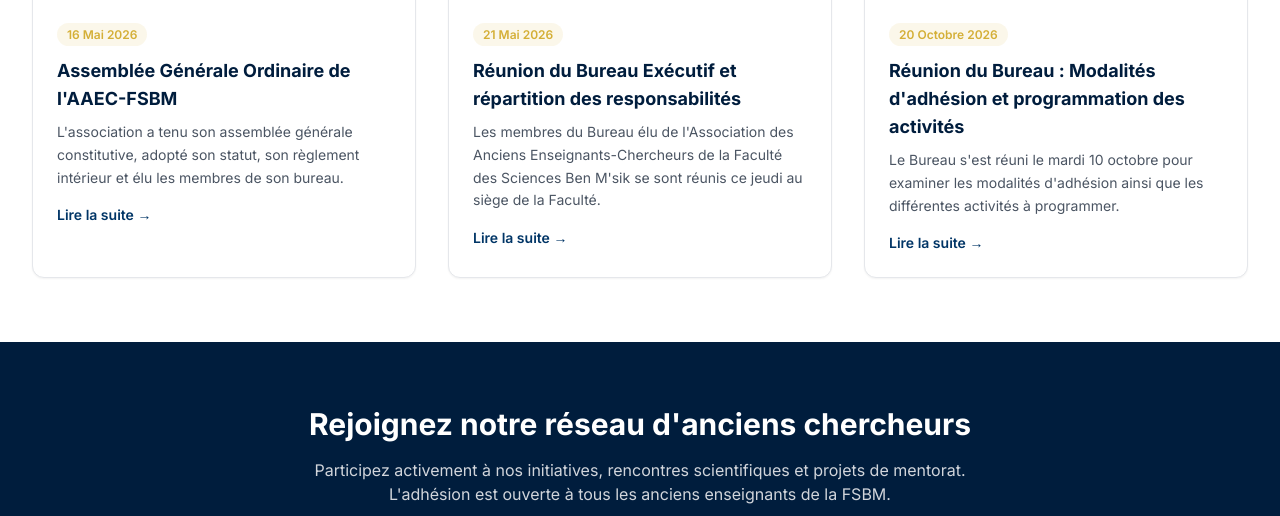
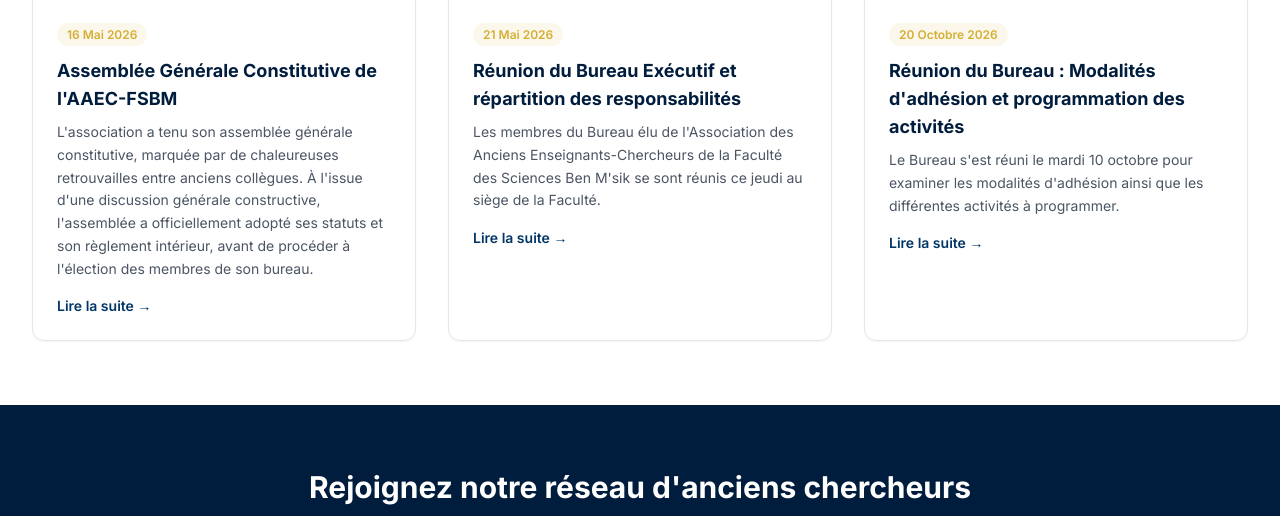
Before and after one commit to associationancensfsbm-web/mon-site, a plain HTML site: page index.html in a window 1280 px wide. Shown: the part 2210-2726 px from the top of the page. Drawn offline with nearby package versions, Linux system fonts and the light colour scheme.

Commit message:
Modify news entry for AAEC-FSBM assembly
Updated titles and descriptions for the association's general assembly news entry.

```diff
--- a/index.html
+++ b/index.html
@@ -449,10 +449,10 @@
             news: [
                 {
                     date: "16 Mai 2026",
-                    title_fr: "Assemblée Générale Ordinaire de l'AAEC-FSBM",
-                    title_ar: "الجمع العام العادي لجمعية  قدماء الأساتذة الباحثين لكلية العلوم بن مسيك",
-                    desc_fr: "L'association a tenu son assemblée générale constitutive, adopté son statut, son règlement intérieur et élu les membres de son bureau.",
-                    desc_ar: "عقدت الجمعية جمعها التأسيسي للمصادقة على النظام الأساسي والقانون الداخلي وانتخاب أعضاء المكتب المسير.",
+                    title_fr: "Assemblée Générale Constitutive de l'AAEC-FSBM",
+                    title_ar: "الجمع العام  التأسيسي لجمعية  قدماء الأساتذة الباحثين لكلية العلوم بن مسيك",
+                    desc_fr: "L'association a tenu son assemblée générale constitutive, marquée par de chaleureuses retrouvailles entre anciens collègues. À l'issue d'une discussion générale constructive, l'assemblée a officiellement adopté ses statuts et son règlement intérieur, avant de procéder à l'élection des membres de son bureau.",
+                    desc_ar: "عقدت الجمعيةعقدت الجمعية جمعها العام التأسيسي، الذي تميّز بلقاء حارّ جمع الزملاء القدامى. وعقب نقاش عام بنّاء، صادق الجمع العام رسمياً على القانون الأساسي والنظام الداخلي للجمعية، قبل أن ينتقل إلى انتخاب أعضاء مكتبها",
                     image: "image/Bureau.jpg"
                 },
                 {
```
